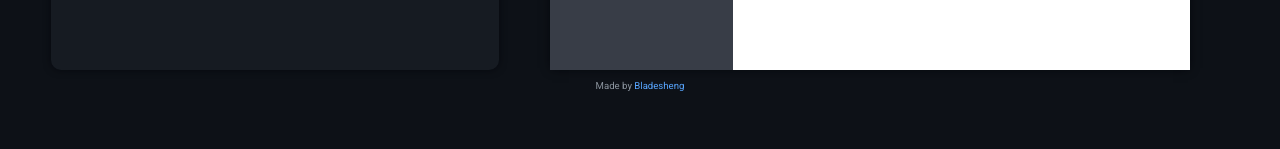
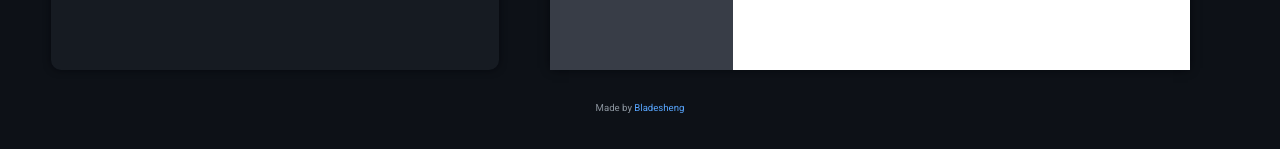
Before and after one commit to Bladesheng/cv-project, a React app: page / in a window 1280 px wide. Shown: the part 886-1035 px from the top of the page. After the commit the page ends 1009 px from the top, so only its background shows below. Built offline with nearby package versions, Linux system fonts and the light colour scheme.

Commit message:
Fix footer positioning

```diff
--- a/src/styles/style.scss
+++ b/src/styles/style.scss
@@ -44,6 +44,7 @@ body,
   flex-direction: column;
 
   padding: 4vw;
+  padding-bottom: 0;
 }
 
 button {
@@ -277,6 +278,7 @@ footer {
 
   text-align: center;
   padding: 0.6rem;
+  padding-top: calc(4vw - 1.2rem);
   font-size: 0.6rem;
 
   a {
```
